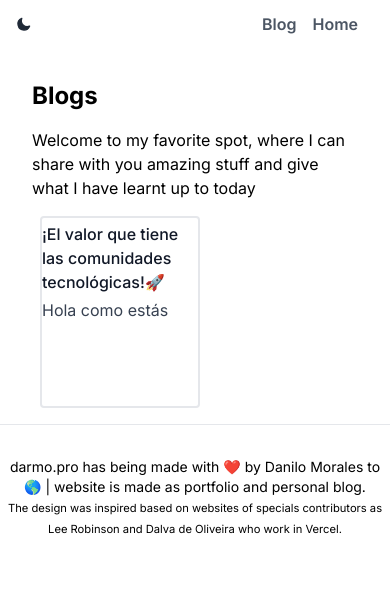
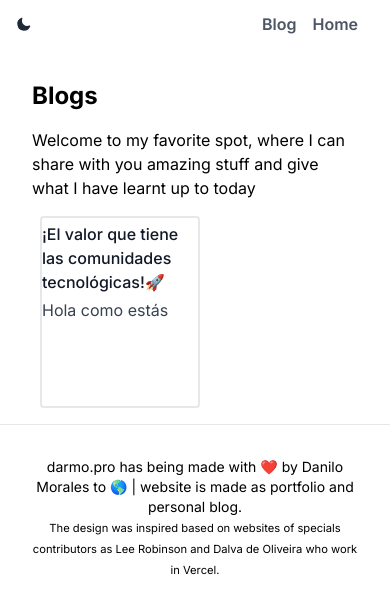
Before and after one commit to darmo1/darmo.pro, a Next.js app: page /blog in a window 390 px wide. Shown: the top 614 px of the page. Built offline with nearby package versions, Linux system fonts and the light colour scheme.

Commit message:
version 1.02

```diff
--- a/components/Container.js
+++ b/components/Container.js
@@ -83,7 +83,7 @@ const Container = (props) => {
           {props.children}
       </main>
       <hr/>
-      <footer className="max-w-4xl mx-auto text-sm my-4 text-center sm:px-8 py-4">
+      <footer className="max-w-4xl mx-auto text-sm my-4 text-center px-8 py-4">
         darmo.pro has being made with <span className="text-red-500 ">❤️</span> by Danilo Morales to 🌎 | website is made as portfolio and personal blog.   <br />
         <small>The design was inspired based on websites of specials contributors as  Lee Robinson and Dalva de Oliveira who work in Vercel.</small>
       </footer>
```
